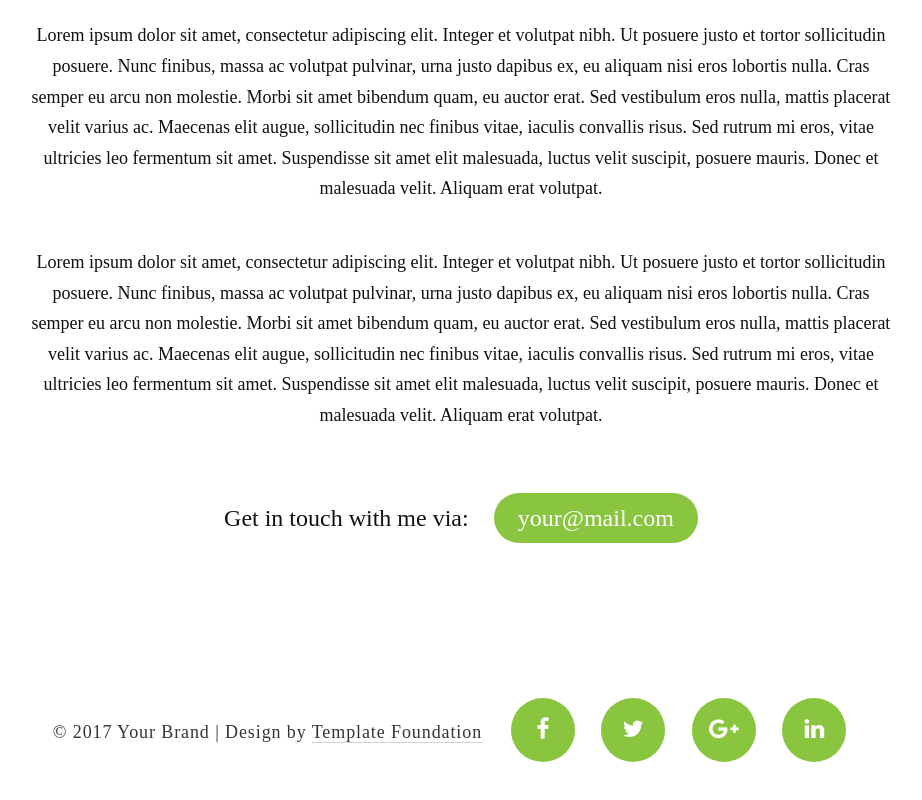
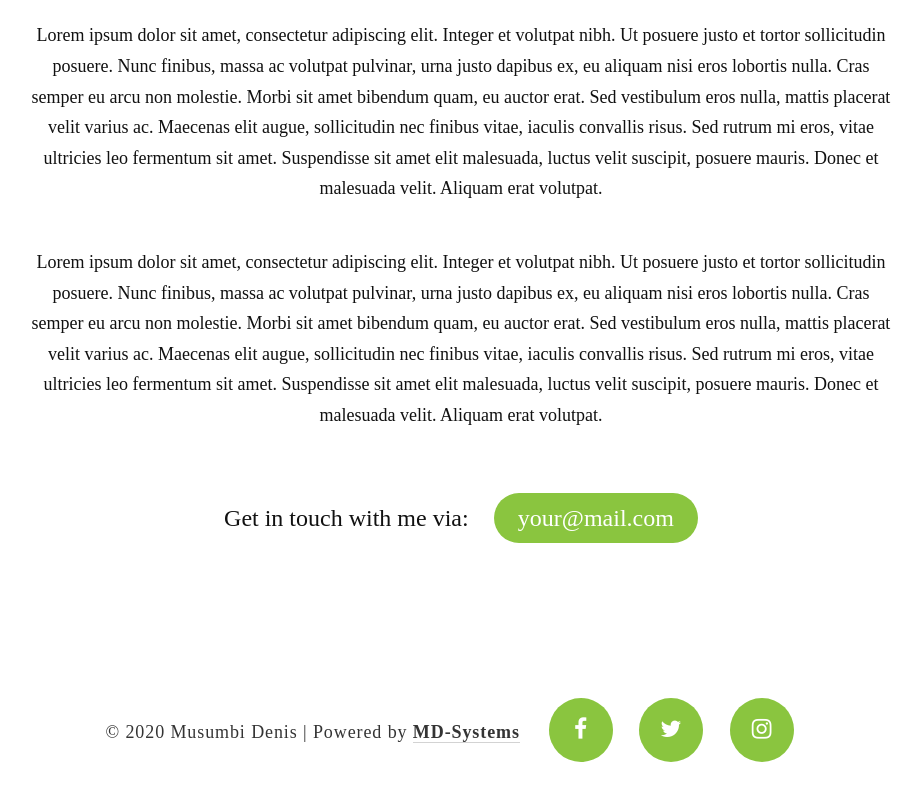
Before and after one commit to musumbidenis/portfolio, a plain HTML site: page about.html in a window 1280 px wide. Shown: the part 1043-1843 px from the top of the page, without its empty margins (179-1101 px from the left). Drawn offline with Linux system fonts and the light colour scheme; a web font is replaced by a local one.

Commit message:
Edited the footer

```diff
--- a/about.html
+++ b/about.html
@@ -85,16 +85,14 @@
             <!-- FOOTER INNER -->
             <div class="footer-inner">
 
-                <p>© 2017 Your Brand | Design by <a href="https://templatefoundation.com">Template Foundation</a></p>
+                <p>© 2020 Musumbi Denis | Powered by <a href="#"><b>MD-Systems</b></a></p>
 
                 <!-- SOCIAL ICONS -->
                 <ul class="social-icons scroll-animated-from-right">
 
                     <li><a href="#"><i class="fa fa-facebook" aria-hidden="true"></i></a></li>
                     <li><a href="#"><i class="fa fa-twitter" aria-hidden="true"></i></a></li>
-                    <li><a href="#"><i class="fa fa-google-plus" aria-hidden="true"></i></a></li>
-                    <li><a href="#"><i class="fa fa-linkedin" aria-hidden="true"></i></a></li>
-
+                    <li><a href="#"><i class="fa fa-instagram" aria-hidden="true"></i></a></li>
                 </ul>
                 <!-- /SOCIAL ICONS -->
 
```
Also changed, not shown: index.html (+4 -6 lines).
